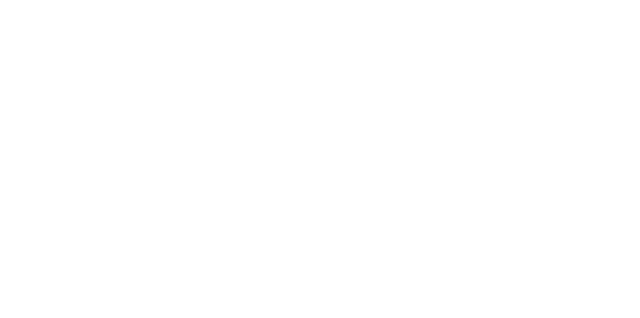
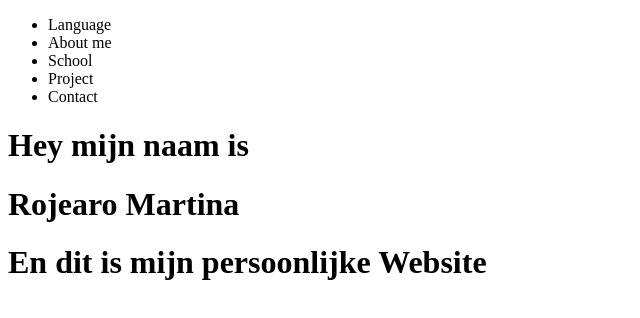
Before and after one commit to rojearo/Personal_website, a plain HTML site: page Index.html in a window 1280 px wide. Shown: the whole page, without its empty margins (0-640 px from the left). Drawn offline with Linux system fonts and the light colour scheme.

Commit message:
heb navbar en banner Structuur toegevoegd

```diff
--- a/Index.html
+++ b/Index.html
@@ -1,12 +1,29 @@
 <!DOCTYPE html>
 <html lang="en">
-<head>
-    <meta charset="UTF-8">
-    <meta http-equiv="X-UA-Compatible" content="IE=edge">
-    <meta name="viewport" content="width=device-width, initial-scale=1.0">
+  <head>
+    <meta charset="UTF-8" />
+    <meta http-equiv="X-UA-Compatible" content="IE=edge" />
+    <meta name="viewport" content="width=device-width, initial-scale=1.0" />
     <title>PersonalWebsite</title>
-</head>
-<body>
+  </head>
 
-</body>
+  <body>
+    <div class="navbar">
+      <ul>
+        <li>Language</li>
+        <li>About me</li>
+        <li>School</li>
+        <li>Project</li>
+        <li>Contact</li>
+      </ul>
+    </div>
+
+    <div class="Banner">
+      <h1>Hey mijn naam is</h1>
+      <h1>Rojearo Martina</h1>
+      <h1> En dit is mijn persoonlijke Website</h1>
+    </div>
+
+
+  </body>
 </html>
```
